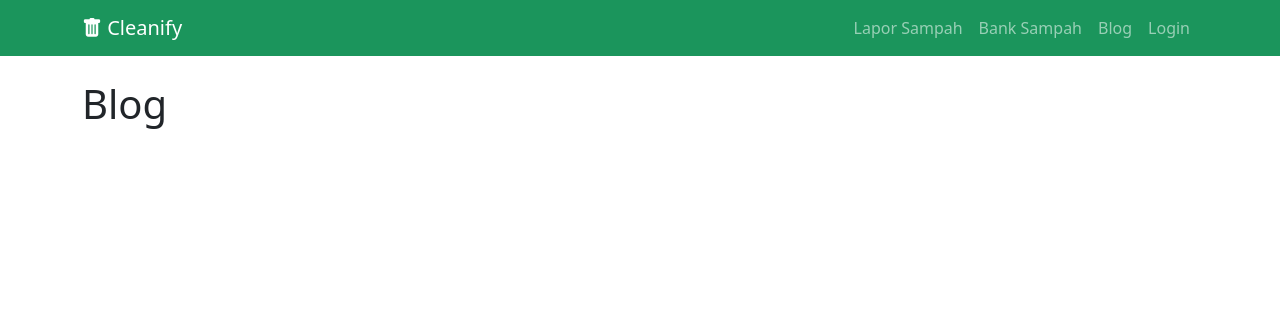
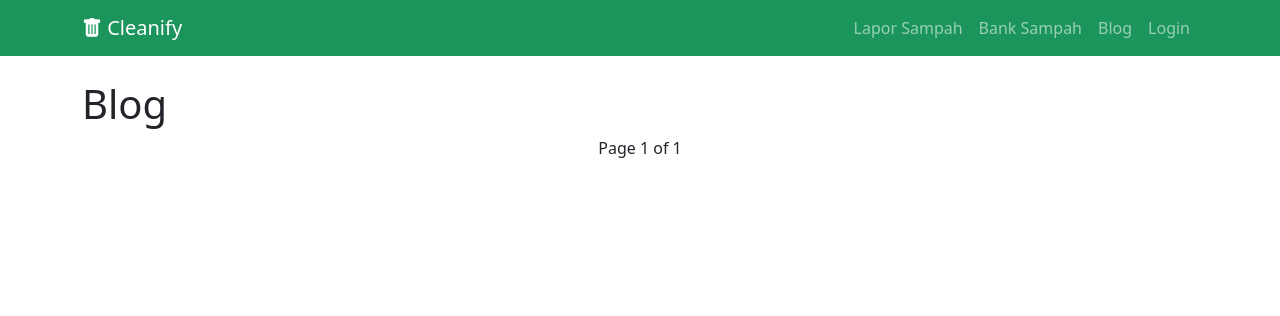
Before and after one commit to A03-PBP-2022/cleanify, a Django app: page /blog/ in a window 1280 px wide. Shown: the top 316 px of the page. Run offline with Django 4.2, Linux system fonts and the light colour scheme; data that the repository does not hold is empty; some libraries are stand-ins or nearby versions.

Commit message:
Blog: Pagination di index

```diff
--- a/blog/templates/index-blog.html
+++ b/blog/templates/index-blog.html
@@ -20,4 +20,24 @@ Blog
 	<hr>
 </article>{% endfor %}
 
+<div class="pagination d-flex justify-content-between align-items-center mt-2">
+	<div class="prev">
+		{% if posts.has_previous %}
+			<a class="btn btn-primary me-2" href="?page=1"><i class="bi bi-arrow-left-square-fill"></i> first</a>
+			<a class="btn btn-primary" href="?page={{ posts.previous_page_number }}"><i class="bi bi-arrow-left-circle-fill"></i> previous</a>
+		{% endif %}
+	</div>
+
+	<div class="current">
+		Page {{ posts.number }} of {{ posts.paginator.num_pages }}
+	</div>
+
+	<div class="next">
+		{% if posts.has_next %}
+			<a class="btn btn-primary" href="?page={{ posts.next_page_number }}">next <i class="bi bi-arrow-right-circle-fill"></i></a>
+			<a class="btn btn-primary text-decoration-none ms-2" href="?page={{ posts.paginator.num_pages }}">last <i class="bi bi-arrow-right-square-fill"></i></a>
+		{% endif %}
+	</div>
+</div>
+
 {% endblock content-blog %}
--- a/blog/views/page.py
+++ b/blog/views/page.py
@@ -1,15 +1,18 @@
 from django.shortcuts import render
 from django.http import HttpResponse, HttpResponseRedirect
 from django.contrib.auth.views import redirect_to_login
+from django.contrib.auth.decorators import login_required, permission_required
+from django.core.paginator import Paginator, EmptyPage
 from blog.models import Post, Comment
-from django.contrib.auth.decorators import login_required, permission_required
 
 def show_index(request):
 
 	posts = Post.objects.all().order_by('-created_timestamp')
+	paginator = Paginator(posts, 10)
+	page_number = request.GET.get('page') or 1
 
 	return render(request, "index-blog.html", {
-		'posts': posts
+		'posts': paginator.get_page(page_number)
 	})
 
 def view_post(request, id):
```
